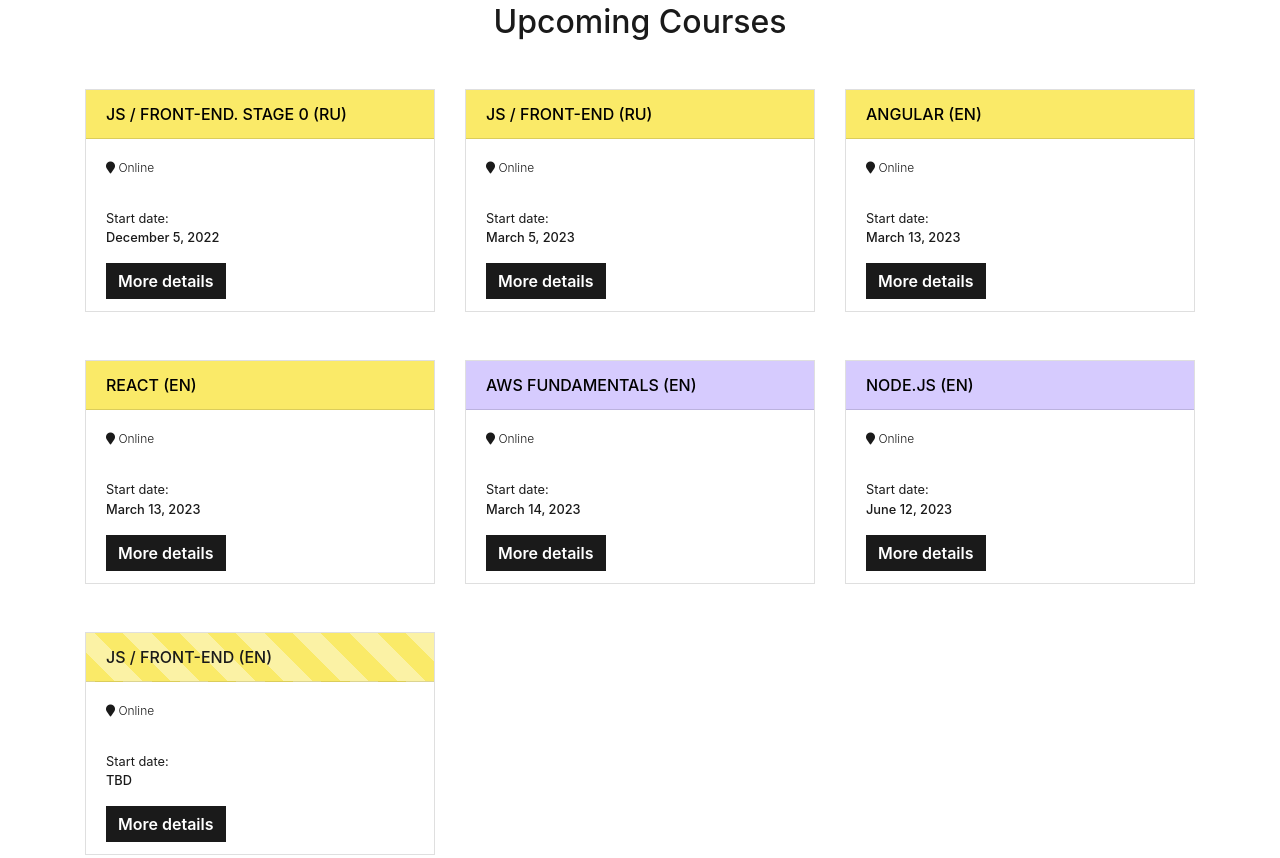
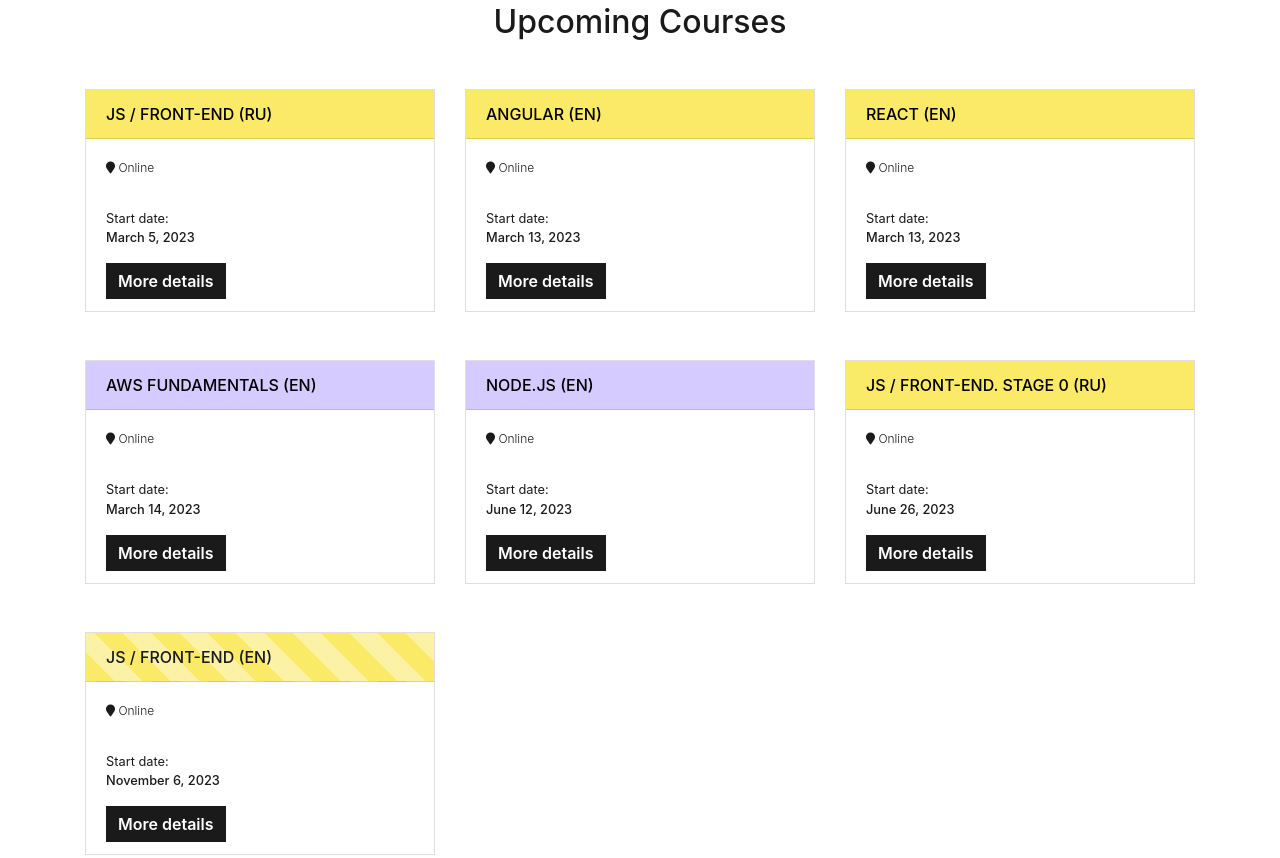
Before and after one commit to rolling-scopes-school/rs.school-site, a website: page app/index.html in a window 1280 px wide. Shown: the part 742-1600 px from the top of the page. Drawn offline with nearby package versions, Linux system fonts and the light colour scheme; files that its build step writes are made by us from their sources.

Commit message:
open registration for js/fe-stage0 course

```diff
--- a/app/index.html
+++ b/app/index.html
@@ -104,19 +104,6 @@
 
   <div class="row row-cols-1 row-cols-md-3 mt-5">
 
-    <div class="col mb-5">
-      <div class="card h-100">
-        <div class="card-header mark"> JS / Front-end. Stage 0 (RU)</div>
-        <div class="card-body">
-          <p class="card-text"><i class="fas fa-map-marker"></i> Online</p>
-        </div>
-        <div class="card-footer">
-          <p class="small">Start date: <br> <strong>December 5, 2022</strong></p>
-          <a href="https://rs.school/js-stage0/" class="btn btn-primary">More details</a>
-        </div>
-      </div>
-    </div>
-
     <div class="col  mb-5">
       <div class="card h-100">
         <div class="card-header mark"> JS / Front-end (RU)</div>
@@ -197,6 +184,19 @@
       </div>
     </div>
 
+    <div class="col mb-5">
+      <div class="card h-100">
+        <div class="card-header mark"> JS / Front-end. Stage 0 (RU)</div>
+        <div class="card-body">
+          <p class="card-text"><i class="fas fa-map-marker"></i> Online</p>
+        </div>
+        <div class="card-footer">
+          <p class="small">Start date: <br> <strong>June 26, 2023</strong></p>
+          <a href="https://rs.school/js-stage0/" class="btn btn-primary">More details</a>
+        </div>
+      </div>
+    </div>
+
     <div class="col  mb-5">
       <div class="card h-100">
         <div class="card-header mark-striped">JS / Front-end (EN)</div>
@@ -204,7 +204,7 @@
           <p class="card-text"><i class="fas fa-map-marker"></i> Online</p>
         </div>
         <div class="card-footer">
-          <p class="small">Start date: <br> <strong>TBD</strong></p>
+          <p class="small">Start date: <br> <strong>November 6, 2023</strong></p>
           <a href="https://rs.school/js-en/" class="btn btn-primary">More details</a>
         </div>
       </div>
```
Also changed, not shown: app/js-stage0/index.html (+4 -4 lines), docs/index.html (+1 -1 lines), docs/js-stage0/index.html (+1 -1 lines).
